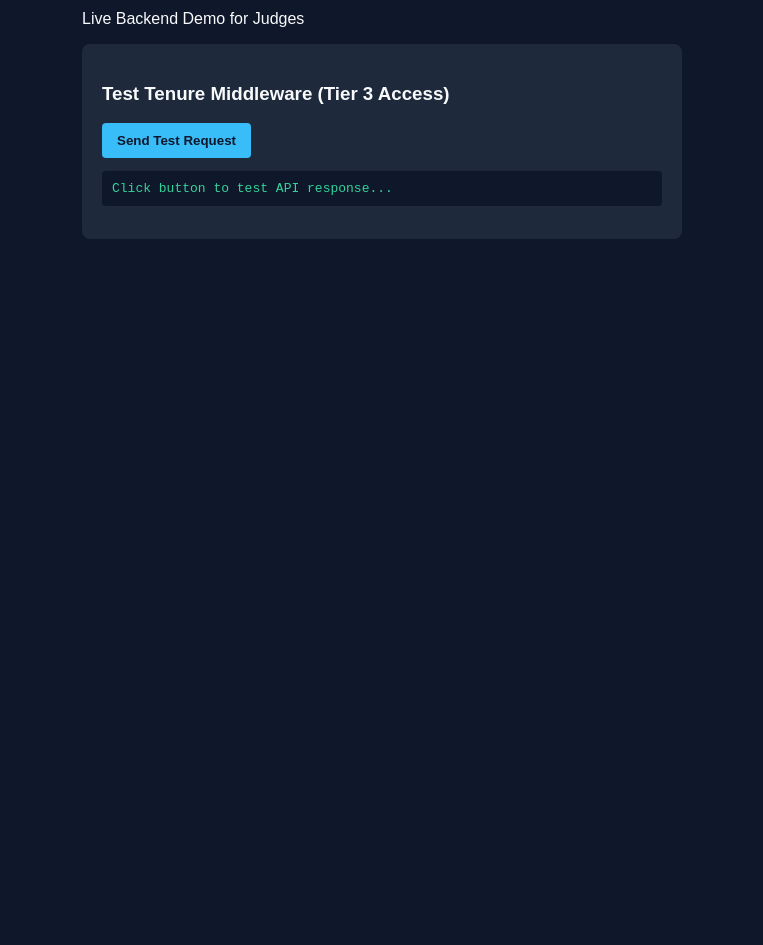
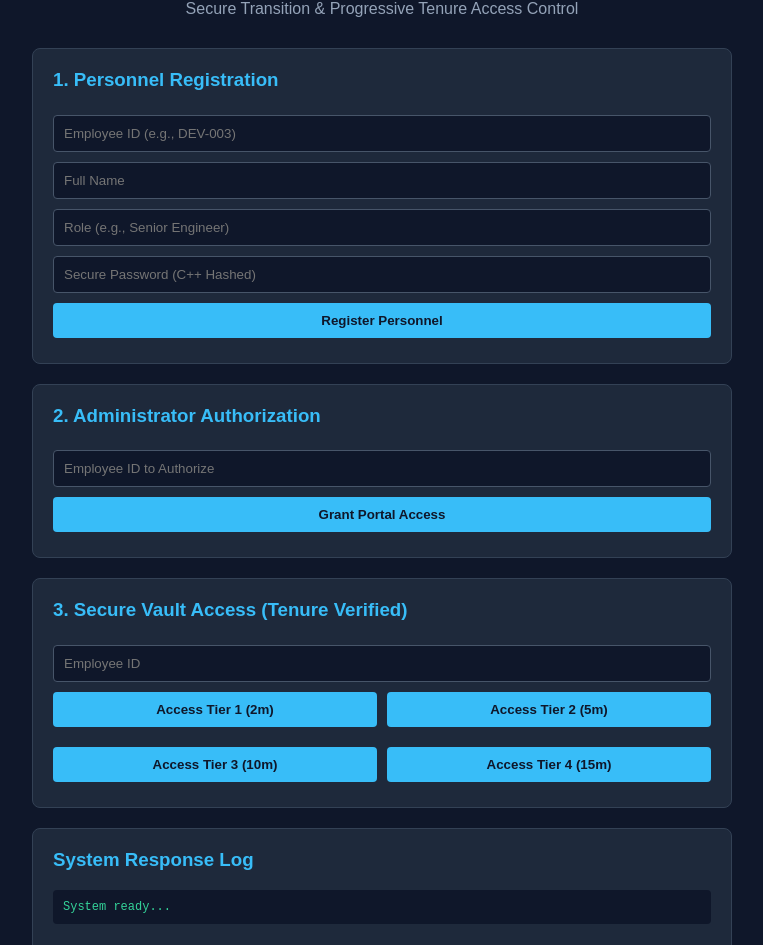
Before and after one commit to sinhaavika097-hub/techyvengers-coderspune, a website: page backend2/public/index.html in a window 1280 px wide. Shown: the part 130-1075 px from the top of the page, without its empty margins (258-1021 px from the left). Before the commit the page ends 800 px from the top, so only its background shows below. Drawn offline with Linux system fonts and the light colour scheme.

Commit message:
Update index.html

```diff
--- a/backend2/public/index.html
+++ b/backend2/public/index.html
@@ -2,41 +2,96 @@
 <html lang="en">
 <head>
     <meta charset="UTF-8">
-    <title>Knowledge Handover API - Judge Demo</title>
+    <title>Knowledge Handover & Security Portal</title>
     <style>
-        body { font-family: Arial, sans-serif; max-width: 600px; margin: 40px auto; padding: 20px; background: #0f172a; color: #f8fafc; }
-        h1 { color: #38bdf8; }
-        .card { background: #1e293b; padding: 20px; border-radius: 8px; margin-bottom: 20px; }
-        button { background: #38bdf8; color: #0f172a; border: none; padding: 10px 15px; font-weight: bold; border-radius: 4px; cursor: pointer; }
+        body { font-family: Arial, sans-serif; max-width: 700px; margin: 30px auto; padding: 20px; background: #0f172a; color: #f8fafc; }
+        h1 { color: #38bdf8; text-align: center; }
+        .subtitle { text-align: center; color: #94a3b8; margin-bottom: 30px; }
+        .card { background: #1e293b; padding: 20px; border-radius: 8px; margin-bottom: 20px; border: 1px solid #334155; }
+        h3 { margin-top: 0; color: #38bdf8; }
+        input, button { padding: 10px; margin: 5px 0; border-radius: 4px; border: 1px solid #475569; background: #0f172a; color: #fff; width: 100%; box-sizing: border-box; }
+        button { background: #38bdf8; color: #0f172a; font-weight: bold; border: none; cursor: pointer; }
         button:hover { background: #0ea5e9; }
-        pre { background: #0f172a; padding: 10px; border-radius: 4px; overflow-x: auto; color: #34d399; }
+        .tier-btns { display: grid; grid-template-columns: repeat(2, 1fr); gap: 10px; }
+        pre { background: #0f172a; padding: 10px; border-radius: 4px; overflow-x: auto; color: #34d399; font-size: 12px; }
     </style>
 </head>
 <body>
-    <h1>Knowledge Handover API</h1>
-    <p>Live Backend Demo for Judges</p>
+    <h1>Enterprise Knowledge Handover Portal</h1>
+    <div class="subtitle">Secure Transition & Progressive Tenure Access Control</div>
 
+    <!-- 1. REGISTRATION -->
     <div class="card">
-        <h3>Test Tenure Middleware (Tier 3 Access)</h3>
-        <button onclick="testTier3()">Send Test Request</button>
-        <pre id="result">Click button to test API response...</pre>
+        <h3>1. Personnel Registration</h3>
+        <input type="text" id="regEmpId" placeholder="Employee ID (e.g., DEV-003)">
+        <input type="text" id="regName" placeholder="Full Name">
+        <input type="text" id="regRole" placeholder="Role (e.g., Senior Engineer)">
+        <input type="password" id="regPass" placeholder="Secure Password (C++ Hashed)">
+        <button onclick="registerEmployee()">Register Personnel</button>
+    </div>
+
+    <!-- 2. ADMIN APPROVAL -->
+    <div class="card">
+        <h3>2. Administrator Authorization</h3>
+        <input type="text" id="appEmpId" placeholder="Employee ID to Authorize">
+        <button onclick="approveEmployee()">Grant Portal Access</button>
+    </div>
+
+    <!-- 3. TENURE TIERS -->
+    <div class="card">
+        <h3>3. Secure Vault Access (Tenure Verified)</h3>
+        <input type="text" id="tierEmpId" placeholder="Employee ID">
+        <div class="tier-btns">
+            <button onclick="testTier(1)">Access Tier 1 (2m)</button>
+            <button onclick="testTier(2)">Access Tier 2 (5m)</button>
+            <button onclick="testTier(3)">Access Tier 3 (10m)</button>
+            <button onclick="testTier(4)">Access Tier 4 (15m)</button>
+        </div>
+    </div>
+
+    <!-- OUTPUT LOG -->
+    <div class="card">
+        <h3>System Response Log</h3>
+        <pre id="result">System ready...</pre>
     </div>
 
     <script>
-        async function testTier3() {
-            const resElement = document.getElementById('result');
-            resElement.innerText = "Loading...";
+        const log = (data) => document.getElementById('result').innerText = JSON.stringify(data, null, 2);
+
+        async function registerEmployee() {
             try {
-                const response = await fetch('/api/vault/tier3', {
+                const res = await fetch('/api/employees', {
                     method: 'POST',
                     headers: { 'Content-Type': 'application/json' },
-                    body: JSON.stringify({ empId: "DEV-003" })
+                    body: JSON.stringify({
+                        empId: document.getElementById('regEmpId').value,
+                        name: document.getElementById('regName').value,
+                        role: document.getElementById('regRole').value,
+                        password: document.getElementById('regPass').value
+                    })
                 });
-                const data = await response.json();
-                resElement.innerText = JSON.stringify(data, null, 2);
-            } catch (err) {
-                resElement.innerText = "Error: " + err.message;
-            }
+                log(await res.json());
+            } catch (err) { log({ error: err.message }); }
+        }
+
+        async function approveEmployee() {
+            const empId = document.getElementById('appEmpId').value;
+            try {
+                const res = await fetch(`/api/employees/approve/${empId}`, { method: 'PUT' });
+                log(await res.json());
+            } catch (err) { log({ error: err.message }); }
+        }
+
+        async function testTier(tierNum) {
+            const empId = document.getElementById('tierEmpId').value;
+            try {
+                const res = await fetch(`/api/vault/tier${tierNum}`, {
+                    method: 'POST',
+                    headers: { 'Content-Type': 'application/json' },
+                    body: JSON.stringify({ empId })
+                });
+                log(await res.json());
+            } catch (err) { log({ error: err.message }); }
         }
     </script>
 </body>
```
